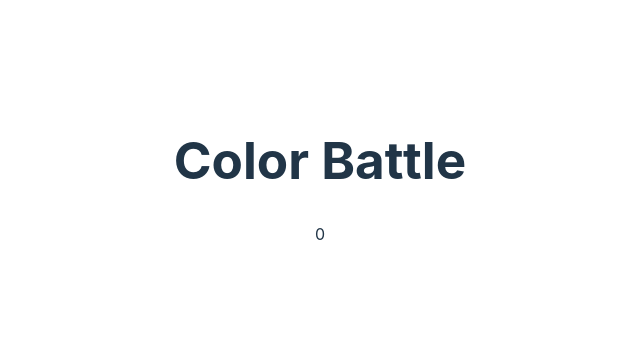
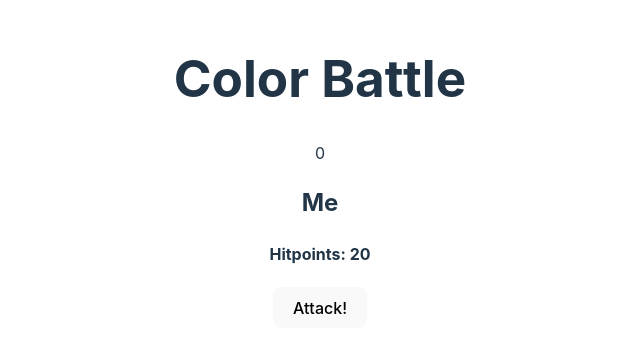
Before and after one commit to IDGitHubMan/color-battle, a React (Vite) app: page / in a window 1280 px wide. Shown: the part 228-580 px from the top of the page, without its empty margins (320-960 px from the left). Built offline with nearby package versions, Linux system fonts and the light colour scheme.

Commit message:
Add Me component to app

```diff
--- a/src/App.jsx
+++ b/src/App.jsx
@@ -1,18 +1,19 @@
-import { useState } from 'react'
-import reactLogo from './assets/react.svg'
-import viteLogo from '/vite.svg'
-import './App.css'
-import Header from './components/Header'
+import { useState } from "react";
+import reactLogo from "./assets/react.svg";
+import viteLogo from "/vite.svg";
+import "./App.css";
+import Header from "./components/Header";
+import Me from "./components/Me";
 
 function App() {
-
-  const [damageScore, setDamageScore] = useState(0)
+  const [damageScore, setDamageScore] = useState(0);
 
   return (
     <>
-    <Header damageScore={damageScore}/>
+      <Header damageScore={damageScore} />
+      <Me damageScore={damageScore} setDamageScore={setDamageScore} />
     </>
-  )
+  );
 }
 
-export default App
+export default App;
```
